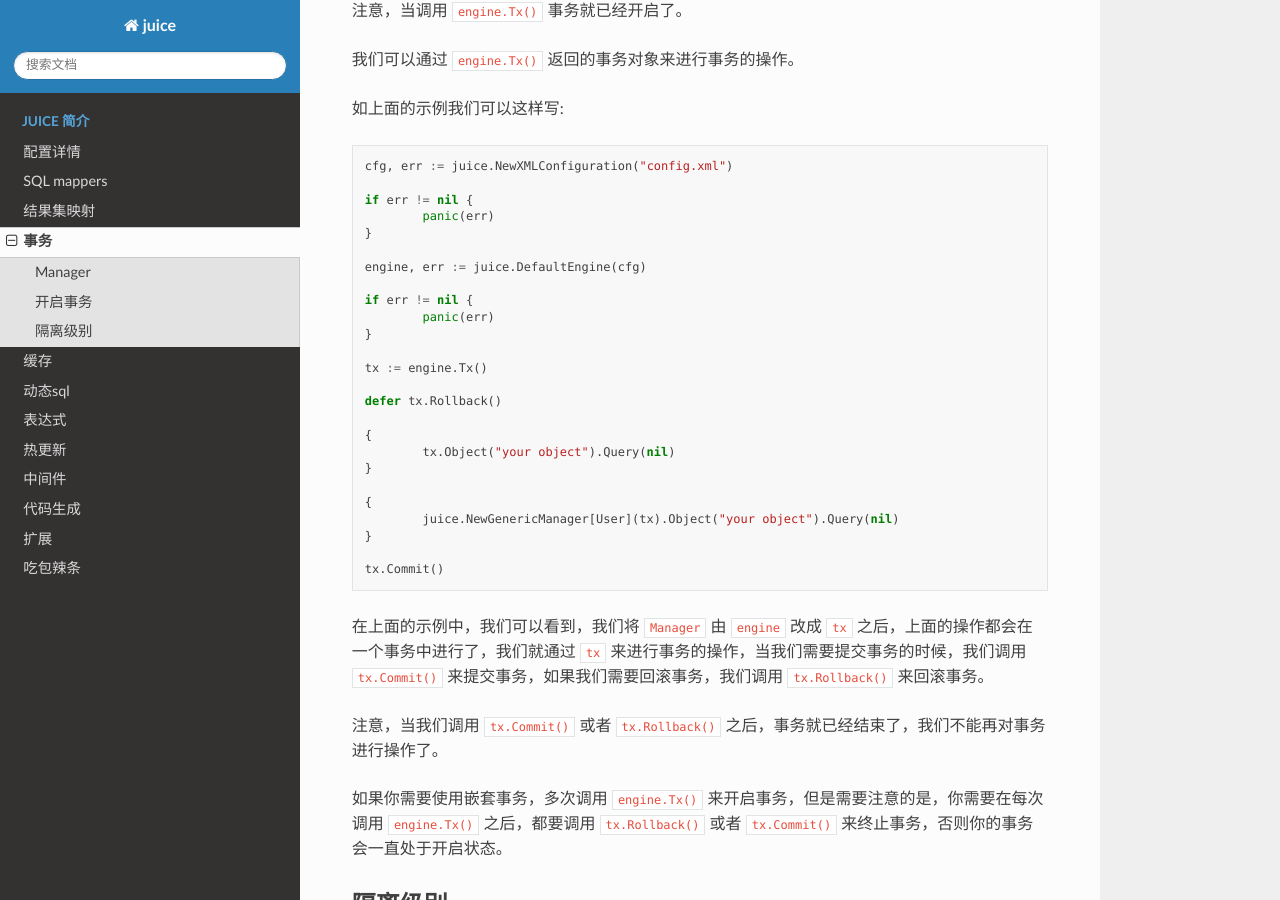
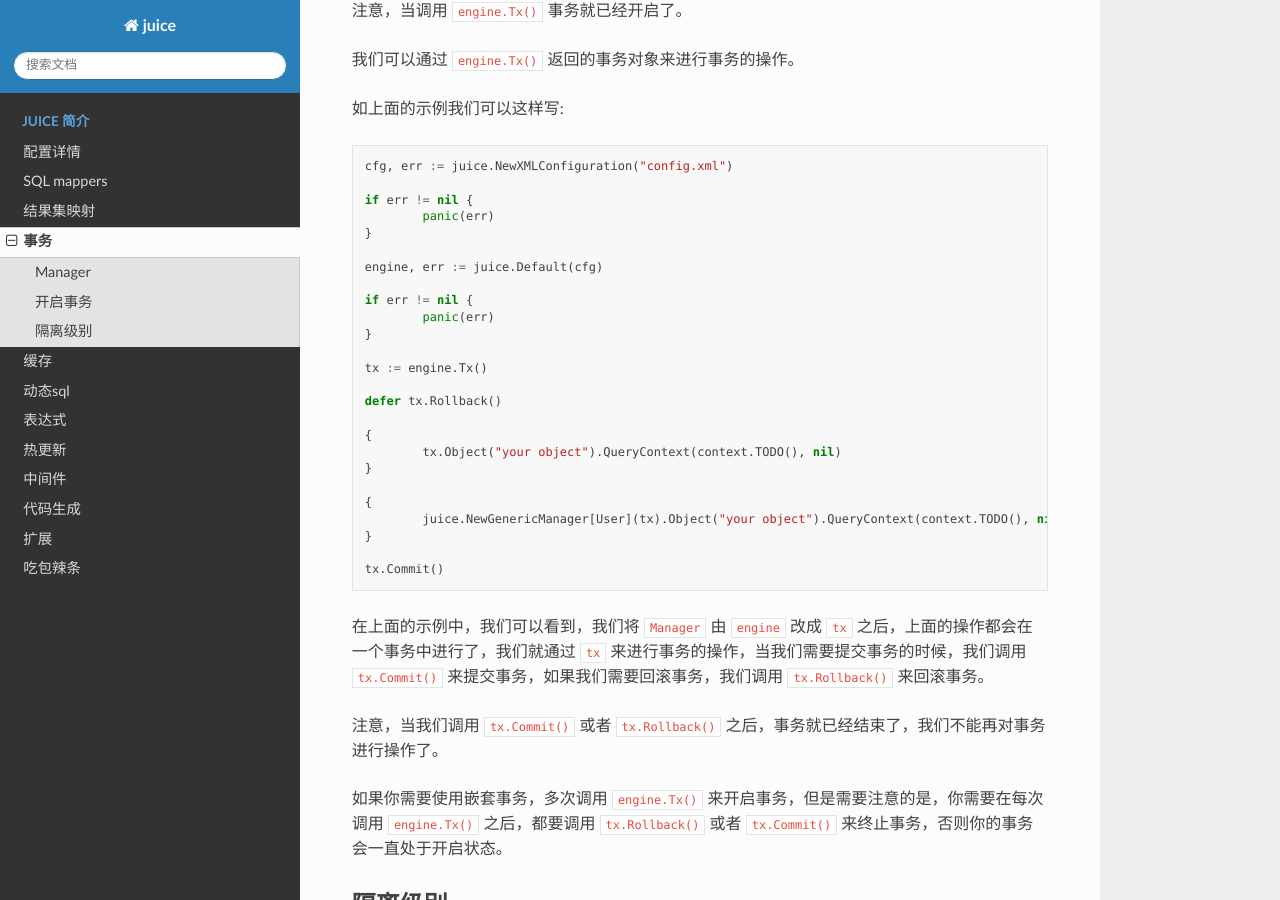
Before and after one commit to go-juicedev/juice-doc, a Sphinx documentation site: the page built from source/tx.rst, in a window 1280 px wide and 900 px high, scrolled down 1236 px. Built offline with Sphinx 7.4.7 and the Read the Docs theme 2.0.0, drawn with Linux system fonts in a browser that asks for light colours; some of the changed text lies outside the part shown.

Commit message:
update docs

```diff
--- a/source/tx.rst
+++ b/source/tx.rst
@@ -15,7 +15,7 @@
 		panic(err)
 	}
 
-	engine, err := juice.DefaultEngine(cfg)
+	engine, err := juice.Default(cfg)
 
 	if err != nil {
 		panic(err)
@@ -23,7 +23,7 @@
 
 	engine.Object("your object").Query(nil)
 
-	juice.NewGenericManager[User](engine).Object("your object").Query(nil)
+	juice.NewGenericManager[User](engine).Object("your object").QueryContext(context.TODO(), nil)
 
 
 在上面的代码中，我们可以看到，我们都是通过 ``engine`` 来进行操作的，``engine`` 会从数据库的连接池中获取一个连接，然后进行操作，操作完毕后，会将连接放回连接池中。
@@ -65,7 +65,7 @@ Manager 接口的定义如下:
 		panic(err)
 	}
 
-	engine, err := juice.DefaultEngine(cfg)
+	engine, err := juice.Default(cfg)
 
 	if err != nil {
 		panic(err)
@@ -76,11 +76,11 @@ Manager 接口的定义如下:
 	defer tx.Rollback()
 
 	{
-		tx.Object("your object").Query(nil)
+		tx.Object("your object").QueryContext(context.TODO(), nil)
 	}
 
 	{
-		juice.NewGenericManager[User](tx).Object("your object").Query(nil)
+		juice.NewGenericManager[User](tx).Object("your object").QueryContext(context.TODO(), nil)
 	}
 
 	tx.Commit()
```
